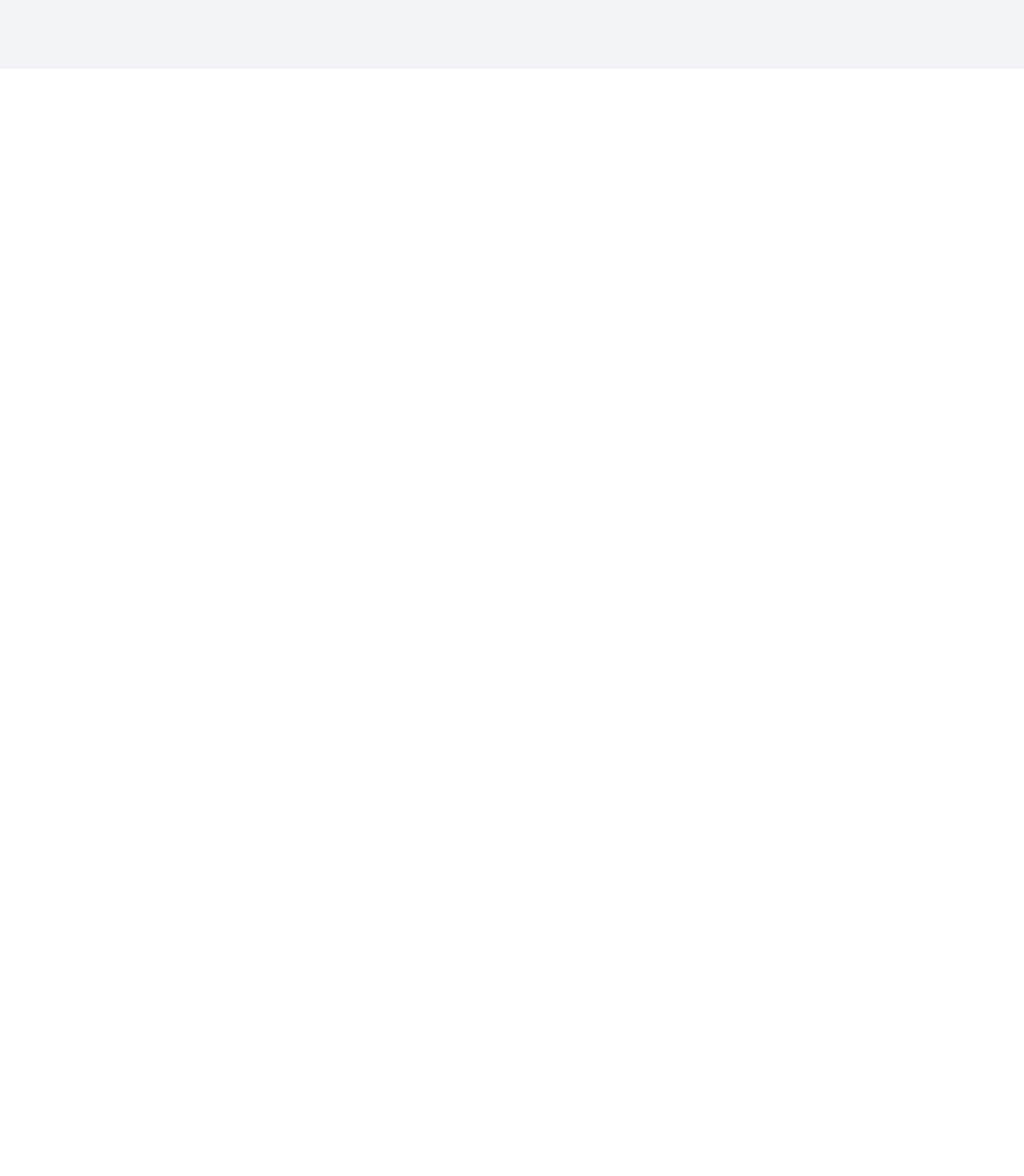
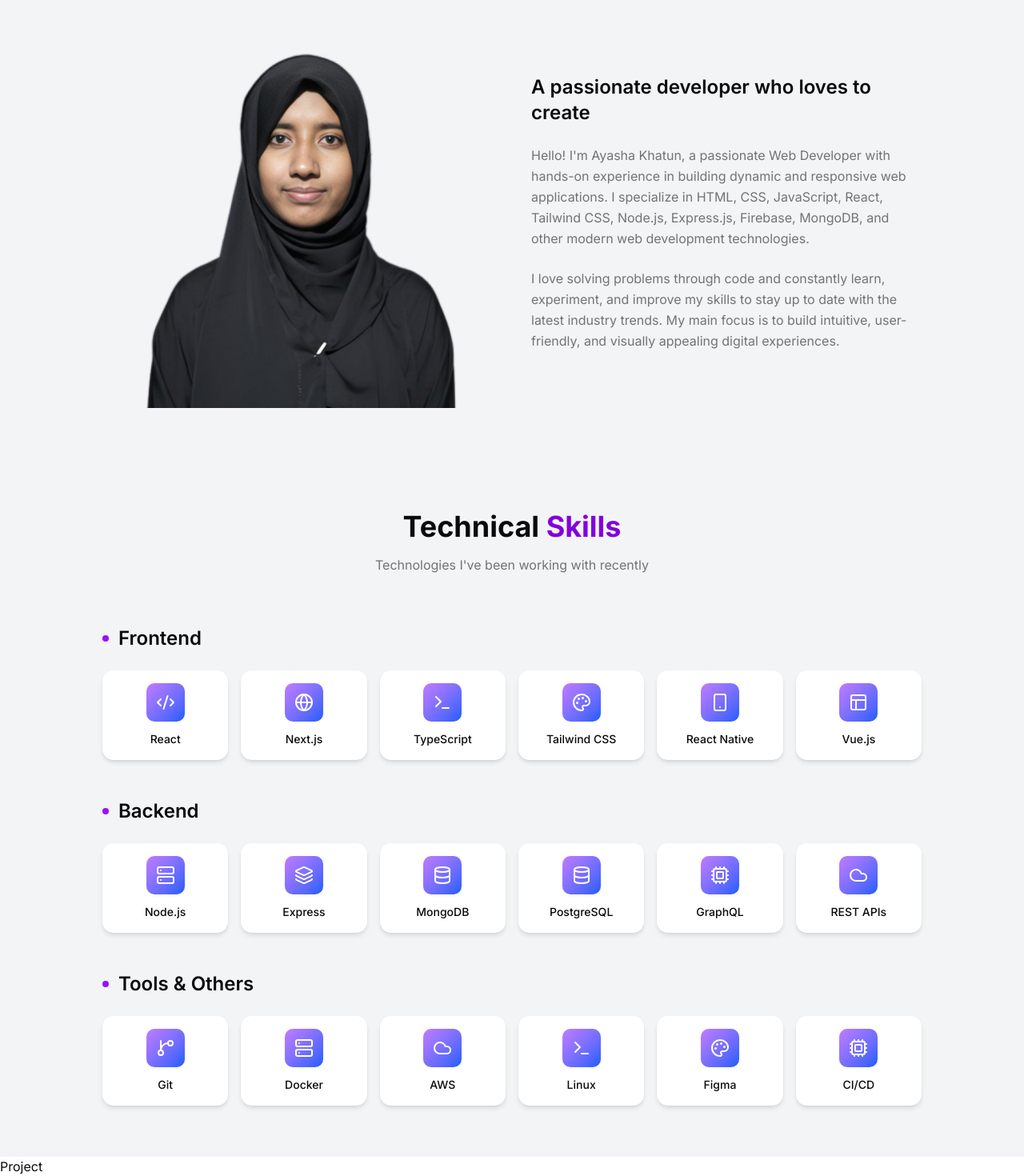
Before and after one commit to ayasha-khatun/ayasha-dev, a Next.js app: page / in a window 1280 px wide. Shown: the part 986-2456 px from the top of the page at 80% size. Before the commit the page ends 1072 px from the top, so only its background shows below. Built offline with nearby package versions, Linux system fonts and the light colour scheme.

Commit message:
added skill section

```diff
--- a/components/Helper/SectionHeading.tsx
+++ b/components/Helper/SectionHeading.tsx
@@ -9,7 +9,7 @@ type Props = {
 const SectionHeading = ({ description, title_1, title_2}: Props) => {
   return (
     <div className='text-center mb-16'>
-        <h2 className='text-3xl md:text-4xl font-bold mb-4'>{title_1}
+        <h2 className='text-3xl md:text-4xl font-bold mb-4'>{title_1} {" "}
             <span className='text-purple-700'>{title_2}</span>
         </h2>
         <p className='text-muted-foreground max-w-2xl mx-auto'>{description}</p>
--- a/components/Home/About/About.tsx
+++ b/components/Home/About/About.tsx
@@ -1,11 +1,27 @@
 import SectionHeading from '@/components/Helper/SectionHeading';
+import Image from 'next/image';
 import React from 'react'
 
 const About = () => {
   return (
     <div className='py-16 bg-gray-100 dark:bg-gray-900'>
-        <SectionHeading title_1='About' title_2='Me' description='Get to know the developer behind the code' />
+        <SectionHeading title_1='About' title_2='Me' description='Get to know the developer behind the code'/>
+        <div className='grid w-[80%] mx-auto lg:grid-cols-2 gap-12 items-center'>
+            <div className='relative'>
+                <div className='aspect-square rounded-2xl overflow-hidden p-2'>
+                    <Image src={"/images/user.png"} alt='profile' fill className='  object-cover' />
+                </div>
+            </div>
+            <div className='space-y-6'>
+                <h3 className='text-2xl font-semibold'>
+                    A passionate developer who loves to create
+                </h3>
+                <p className='text-muted-foreground leading-relaxed'>Hello! I'm Ayasha Khatun, a passionate Web Developer with hands-on experience in building dynamic and responsive web applications. I specialize in HTML, CSS, JavaScript, React, Tailwind CSS, Node.js, Express.js, Firebase, MongoDB, and other modern web development technologies.</p>
+                <p className='text-muted-foreground leading-relaxed'>I love solving problems through code and constantly learn, experiment, and improve my skills to stay up to date with the latest industry trends. My main focus is to build intuitive, user-friendly, and visually appealing digital experiences.</p>
+            </div>
+        </div>
     </div>
+
   )
 }
 
--- /dev/null
+++ b/components/Home/Education/Education.tsx
@@ -0,0 +1,11 @@
+import React from 'react'
+
+const Education = () => {
+  return (
+    <div className=''>
+
+    </div>
+  )
+}
+
+export default Education
--- a/components/Home/Home.tsx
+++ b/components/Home/Home.tsx
@@ -1,12 +1,18 @@
 import React from 'react'
 import Hero from './Hero/Hero';
 import About from './About/About';
+import Education from './Education/Education';
+import Skill from './Skill/Skill';
+import Project from './Project/Project';
 
 function Home() {
   return (
     <div className="overflow-hidden">
       <Hero />
       <About />
+      <Skill />
+      <Project />
+      <Education />
     </div>
   )
 }
--- /dev/null
+++ b/components/Home/Project/Project.tsx
@@ -0,0 +1,9 @@
+import React from 'react'
+
+const Project = () => {
+  return (
+    <div>Project</div>
+  )
+}
+
+export default Project
--- /dev/null
+++ b/components/Home/Skill/Skill.tsx
@@ -0,0 +1,34 @@
+import SectionHeading from '@/components/Helper/SectionHeading';
+import { skillCategories } from '@/data';
+import React from 'react'
+import SkillCard from './SkillCard';
+
+const Skill = () => {
+  return (
+    <div className='py-16 bg-gray-100 dark:bg-gray-950'>
+        <SectionHeading
+        title_1='Technical'
+        title_2='Skills'
+        description="Technologies I've been working with recently"/>
+        <div className='space-y-12 w-[80%] mx-auto'>
+            {skillCategories.map((category)=>{
+                return <div key={category.title}>
+                    <h3 className='text-2xl font-semibold mb-6 flex items-center gap-3'>
+                        <span className='w-2 h-2 rounded-full bg-purple-600'></span>
+                        {category.title}
+                    </h3>
+                    <div className='grid grid-cols-2 sm:grid-cols-3 md:grid-cols-4 lg:grid-cols-6 gap-4'>
+                        {category.skills.map((skill,index)=>{
+                            return <div key={index}>
+                                <SkillCard name={skill.name} icon={skill.icon} />
+                            </div>
+                        })}
+                    </div>
+                </div>
+            })}
+        </div>
+    </div>
+  )
+}
+
+export default Skill;
--- /dev/null
+++ b/components/Home/Skill/SkillCard.tsx
@@ -0,0 +1,19 @@
+import { LucideIcon } from 'lucide-react';
+import React from 'react'
+
+type Props ={
+    name: string;
+    icon: LucideIcon;
+}
+const SkillCard = ({icon:Icon,name}:Props) => {
+  return (
+    <div className='group relative bg-white dark:bg-purple-950 shadow-md rounded-xl p-4 flex flex-col items-center gap-3 cursor-pointer hover:scale-105 transition-all duration-300'>
+        <div className='w-12 h-12 rounded-lg bg-linear-to-br from-purple-400 to-blue-600 flex items-center justify-center group-hover:from-purple-300 group-hover:to-blue-800 transition-all duration-300'>
+            <Icon className='w-6 h-6 text-white'/>
+        </div>
+        <span className='text-sm font-medium text-foreground'>{name}</span>
+    </div>
+  )
+}
+
+export default SkillCard
```
Also changed, not shown: public/images/Myprofile (2).png (deleted), public/images/user.png (added).
